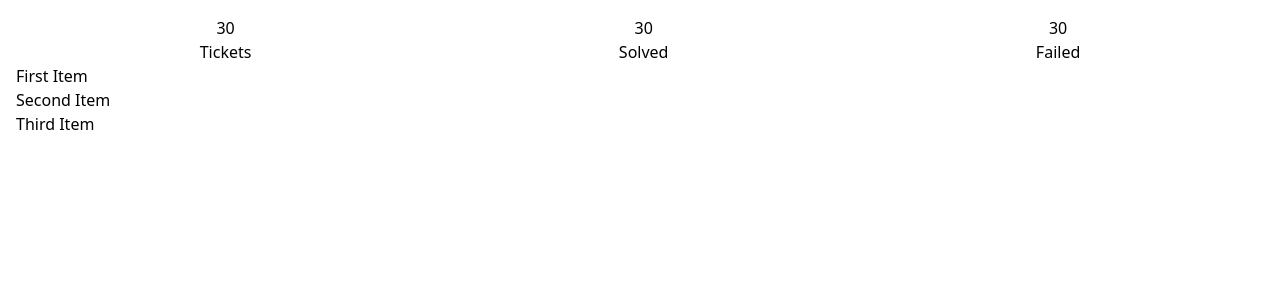
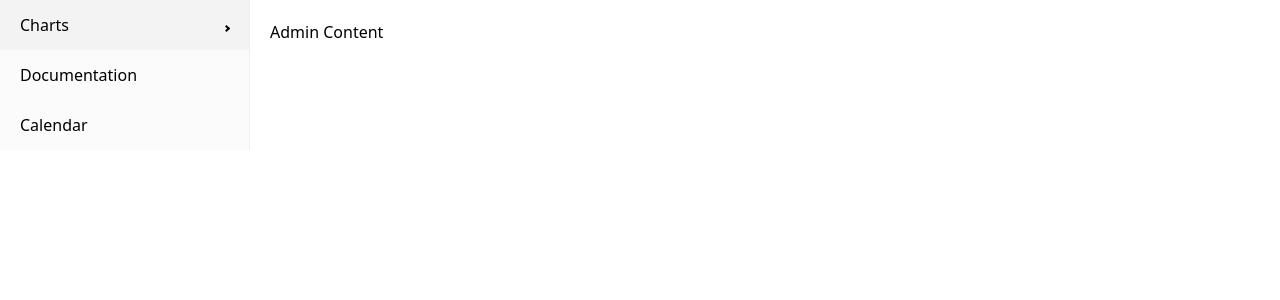
Before and after one commit to krirat/ceivoice, a React (Vite) app in the folder frontend/: page /admin in a window 1280 px wide. Shown: the top 300 px of the page. Built offline with nearby package versions, Linux system fonts and the light colour scheme; no server answers.

Commit message:
admindashboard

```diff
--- a/frontend/src/App.jsx
+++ b/frontend/src/App.jsx
@@ -1,11 +1,15 @@
 import './App.css'
+import { BrowserRouter } from 'react-router-dom';
 import TeamDashboard from './components/teamDashboard.jsx'
-
+import AppRouter from "./route/AppRouter.jsx";
 function App() {
 
   return (
-      <TeamDashboard user={{id:1}} team={{id:1, name:"Team 1", admin_id:0}} onBack={() => {}} />
-  )
+    <BrowserRouter>
+      {/* เรียกใช้งานชุดเส้นทางที่เราตั้งค่าไว้ */}
+      <AppRouter />
+    </BrowserRouter>
+  ) ;
 }
 
 export default App
--- /dev/null
+++ b/frontend/src/components/Admin/AdminDashboard.jsx
@@ -0,0 +1,12 @@
+import DefaultSidebar from "./AdminSidebar"
+
+export default function AdminDashboard(){
+    return(
+    <div style={{ display: "flex" }}>
+      <DefaultSidebar />
+      <div style={{ padding: "20px" }}>
+        <h1>Admin Content</h1>
+      </div>
+    </div>
+  );
+}
--- /dev/null
+++ b/frontend/src/components/Admin/AdminSidebar.jsx
@@ -0,0 +1,17 @@
+import { Sidebar, Menu, MenuItem, SubMenu } from "react-pro-sidebar";
+
+export default function DefaultSidebar() {
+  return (
+    <Sidebar>
+      <Menu>
+        <SubMenu label="Charts">
+          <MenuItem>Pie charts</MenuItem>
+          <MenuItem>Line charts</MenuItem>
+        </SubMenu>
+
+        <MenuItem>Documentation</MenuItem>
+        <MenuItem>Calendar</MenuItem>
+      </Menu>
+    </Sidebar>
+  );
+}
--- /dev/null
+++ b/frontend/src/route/AppRouter.jsx
@@ -0,0 +1,12 @@
+import {Routes, Route, Navigate } from "react-router-dom";
+import AdminDashboard from "../components/Admin/AdminDashboard";
+
+const AppRouter = () =>{
+    return(
+    <Routes>
+        <Route path="/" element={<Navigate to="/admin" />} />
+        <Route path="/admin" element={<AdminDashboard />} />
+    </Routes>
+    );
+};
+export default AppRouter;
```
Also changed, not shown: frontend/package.json (+9 -1 lines), 1 other file (tests, documents, lock files or other folders).
